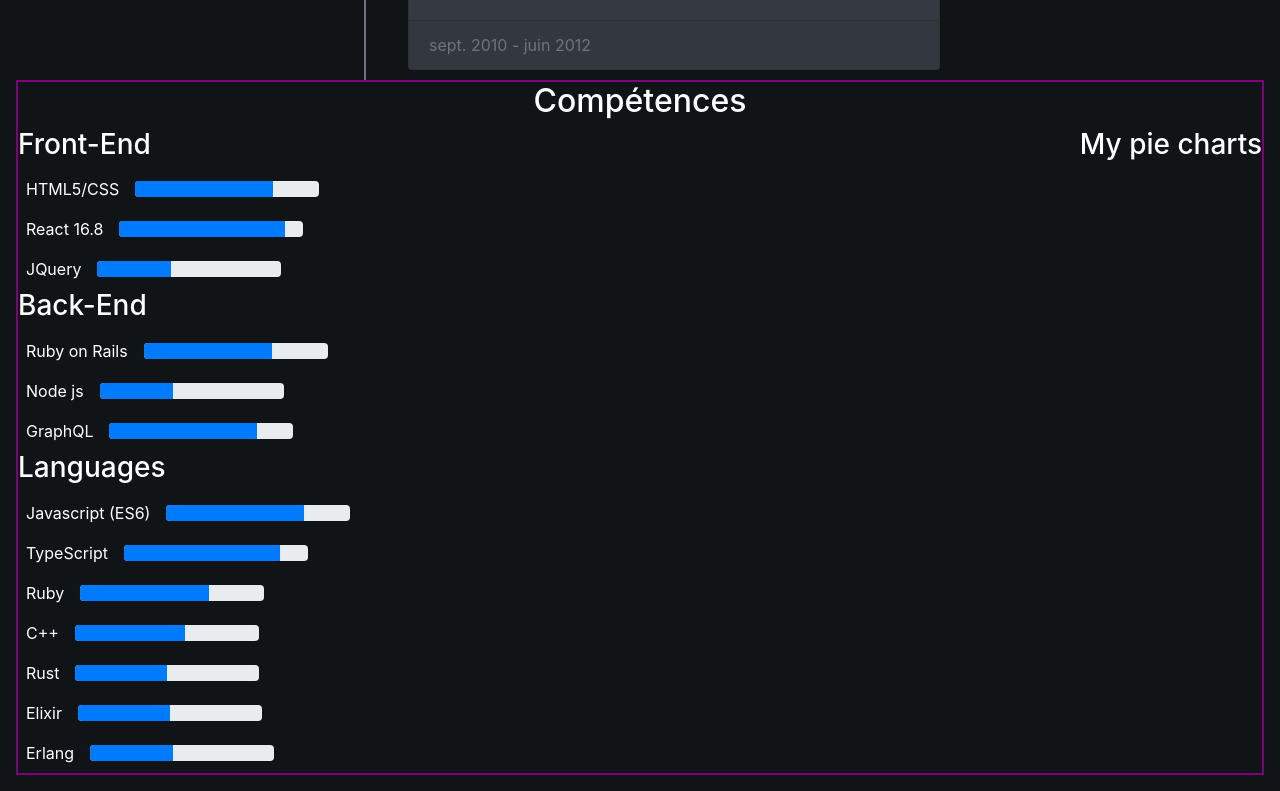
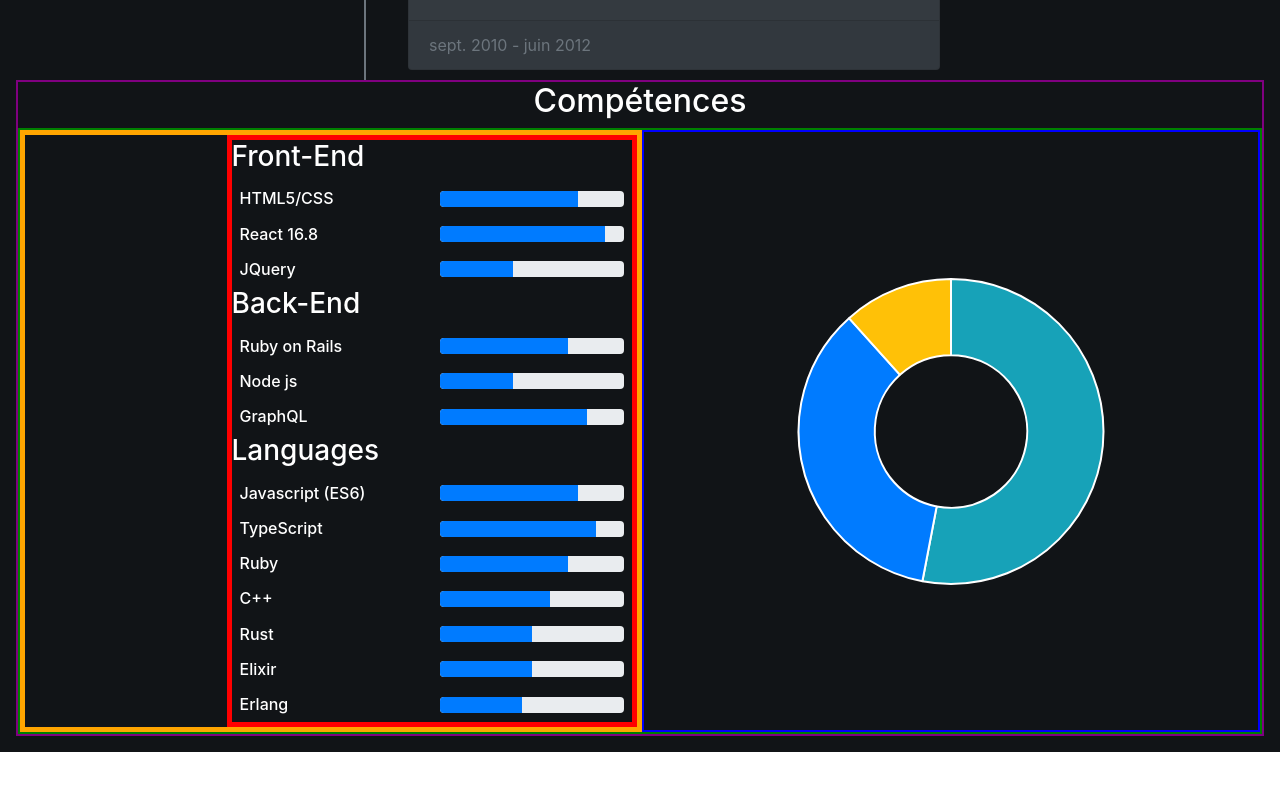
Before and after one commit to guillaume-gomez/guillaume-gomez.github.io, a React (Create React App) app in the folder my-app/: page / in a window 1280 px wide. Shown: the part 2917-3708 px from the top of the page. After the commit the page ends 3669 px from the top, so only its background shows below. Built offline with nearby package versions, Linux system fonts and the light colour scheme.

Commit message:
add skils

```diff
--- a/my-app/package.json
+++ b/my-app/package.json
@@ -17,11 +17,14 @@
     "@types/react-dom": "^17.0.0",
     "add": "^2.0.6",
     "bootstrap": "^4.6.0",
+    "chart.js": "^2.9.4",
+    "chartjs-plugin-datalabels": "^0.7.0",
     "date-fns": "^2.19.0",
     "i18next": "^19.9.2",
     "i18next-browser-languagedetector": "^6.0.1",
     "react": "^17.0.1",
     "react-bootstrap": "^1.5.1",
+    "react-chartjs-2": "^2.11.1",
     "react-dom": "^17.0.1",
     "react-i18next": "^11.8.9",
     "react-scripts": "4.0.3",
--- a/my-app/src/components/CustomProgressBar.css
+++ b/my-app/src/components/CustomProgressBar.css
@@ -2,21 +2,31 @@
   //border: 1px solid green;
   display: flex;
   flex-direction: column;
+  align-items: flex-end;
+  width: fit-content;
 }
 
 .ProgressBar-label {
   padding: 8px;
-  //border: 1px solid blue;
+  //border: 1px solid orange;
+  min-width: 200px;
+}
+
+.ProgressBar-label > h6 {
+  margin: 0;
+  padding: 0;
 }
 
 .ProgressBar-value {
   padding: 8px;
   min-width: 200px;
+  //border: 1px solid violet
 }
 
 @media (min-width: 1200px) {
   .ProgressBar-content {
     flex-direction: row;
     align-items: center;
+    justify-content: flex-end;
   }
 }
--- a/my-app/src/components/CustomProgressBar.tsx
+++ b/my-app/src/components/CustomProgressBar.tsx
@@ -12,7 +12,7 @@ function CustomProgressBar({label, value} : CustomProgressBarInterface) {
   return (
     <div className="ProgressBar-content">
       <div className="ProgressBar-label">
-        {label}
+        <h6>{label}</h6>
       </div>
       <div className="ProgressBar-value">
          <ProgressBar now={value} />
--- a/my-app/src/index.tsx
+++ b/my-app/src/index.tsx
@@ -3,6 +3,8 @@ import ReactDOM from 'react-dom';
 
 import 'bootstrap/dist/css/bootstrap.min.css';
 import './index.css';
+// labels for react chartjs plugin
+import 'chartjs-plugin-datalabels';
 
 import "./i18n";
 
--- a/my-app/src/views/Skills.css
+++ b/my-app/src/views/Skills.css
@@ -7,14 +7,44 @@
 }
 
 .skills-stats {
+  border: 2px solid green;
   display: flex;
   flex-direction: column;
 }
 
+.skills-progress-bars {
+  width: 100%;
+  border: 5px solid orange;
+  display: flex;
+  flex-direction: column;
+  align-items: flex-end;
+}
+
+.skills-progress-bars > h3 {
+  //border: 4px solid green;
+  text-align: center;
+  width: 100%;
+}
+
+.skills-progress-bars-content {
+  border: 5px solid red;
+  width: 100%;
+}
+
+.skills-pie-chart
+{
+  display: flex;
+  align-items: center;
+  width: 100%;
+  min-width: 0;
+  border: 2px solid blue
+}
 
 @media (min-width: 1200px) {
   .skills-stats {
     flex-direction: row;
-    justify-content: space-between;
+  }
+  .skills-progress-bars-content {
+    width: unset;
   }
 }
--- a/my-app/src/views/Skills.tsx
+++ b/my-app/src/views/Skills.tsx
@@ -1,21 +1,71 @@
-import React from 'react';
+import React, { useRef } from 'react';
+import { Doughnut } from 'react-chartjs-2';
+import { useTranslation } from 'react-i18next';
+
 import ProgressBar from "../components/CustomProgressBar";
-import { useTranslation } from 'react-i18next';
 
 import { FontAwesomeIcon } from '@fortawesome/react-fontawesome';
 import { faGithub, faLinkedin } from '@fortawesome/free-brands-svg-icons';
 import { faRunning, faMusic, faFilm } from '@fortawesome/free-solid-svg-icons';
 
 import "./Skills.css";
+const data = {
+  labels: [
+      'Front End',
+      'Back-End',
+      'Management',
+  ],
+  datasets: [{
+    data: [1.5, 1, 0.33],
+    backgroundColor: [
+    '#17a2b8',
+    '#007bff',
+    '#ffc107'
+    ],
+    hoverBackgroundColor: [
+    '#17a2b8',
+    '#007bff',
+    '#ffc107'
+    ]
+  }]
+};
+
+const  options = {
+  plugins: {
+    datalabels: {
+      // use the formatter function to customize the labels displayed
+      formatter: function(value:any, context:any) {
+        return context.chart.data.labels[context.dataIndex];
+      },
+      color: "white",
+      align: "top",
+      anchor: "center",
+      clip: true,
+      font: {
+        size: "16",
+        weight: "bold"
+      }
+    }
+  },
+  legend: {
+      display: false
+   }, tooltips: {
+      enabled: false
+   }
+};
 
 function Skills() {
   const { t } = useTranslation();
+  const ref = useRef(null);
+
+
   return (
     <section className="skills-content">
       <h2 className="skills-title">{t("skills.skills")}</h2>
 
       <div className="skills-stats">
         <div className="skills-progress-bars">
+          <div className="skills-progress-bars-content">
             <h3>Front-End</h3>
             <ProgressBar value={75} label="HTML5/CSS" />
             <ProgressBar value={90} label="React 16.8" />
@@ -33,8 +83,9 @@ function Skills() {
             <ProgressBar value={50} label="Elixir" />
             <ProgressBar value={45} label="Erlang" />
           </div>
+        </div>
         <div className="skills-pie-chart">
-          <h3> My pie charts</h3>
+          <Doughnut ref={ref} data={data} options={options}/>
         </div>
       </div>
     </section>
```
Also changed, not shown: 1 other file (tests, documents, lock files or other folders). Lines whose indentation alone changed are shown as unchanged.
